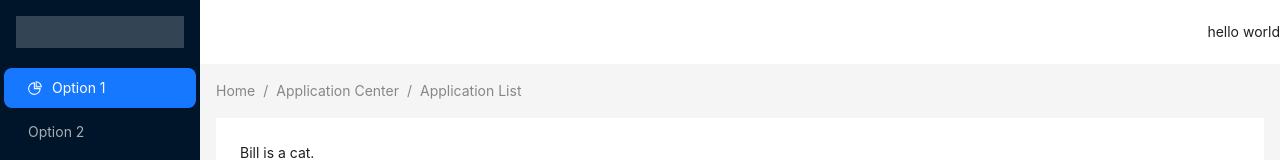
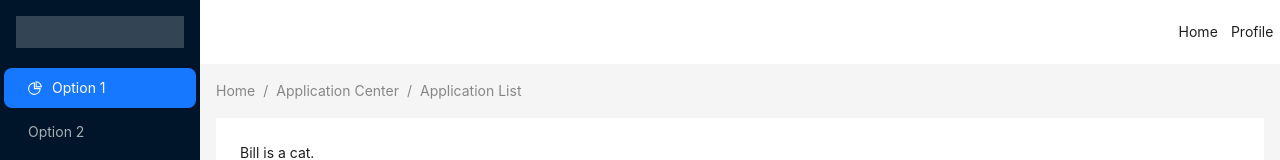
Before and after one commit to mohitgadhavi1/project_catfish, a Next.js app: page / in a window 1280 px wide. Shown: the top 160 px of the page. Built offline with nearby package versions, Linux system fonts and the light colour scheme.

Commit message:
worked on layout

```diff
--- a/src/app/globals.css
+++ b/src/app/globals.css
@@ -83,11 +83,11 @@
 	margin: 0;
 }
 
-/* html,
+html,
 body {
 	max-width: 100vw;
 	overflow-x: hidden;
-} */
+}
 
 /* body {
 	color: rgb(var(--foreground-rgb));
--- /dev/null
+++ b/src/app/profile/error.tsx
@@ -0,0 +1,7 @@
+import React from "react";
+
+function Error() {
+	return <div>error</div>;
+}
+
+export default Error;
--- /dev/null
+++ b/src/app/profile/loading.tsx
@@ -0,0 +1,7 @@
+import React from "react";
+
+function Loading() {
+	return <h1>loading...</h1>;
+}
+
+export default Loading;
--- a/src/component/layout/AppHeader.js
+++ b/src/component/layout/AppHeader.js
@@ -14,7 +14,12 @@ function AppHeader() {
 				background: colorBgContainer,
 			}}
 		>
-			<div className="flex justify-end">hello world</div>
+			<div className="flex flex-wrap justify-end">
+				<div className=" w-[10%] flex flex-wrap justify-around">
+					<Link href={"/"}>Home</Link>
+					<Link href={"/profile"}>Profile</Link>
+				</div>
+			</div>
 		</Header>
 	);
 }
--- a/src/component/layout/AppSidebar.js
+++ b/src/component/layout/AppSidebar.js
@@ -1,4 +1,3 @@
-"use client";
 import React, { useState } from "react";
 import { Layout, Menu, theme } from "antd";
 import {
```
